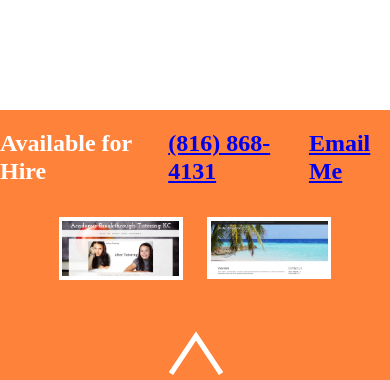
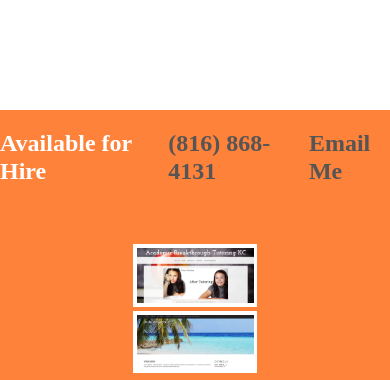
Before and after one commit to devchrisgallup/Portfolio, a plain HTML site: page index.html in a window 390 px wide. Shown: the part 671-1051 px from the top of the page. Drawn offline with nearby package versions, Linux system fonts and the light colour scheme.

```diff
--- a/css/styles.css
+++ b/css/styles.css
@@ -8,6 +8,30 @@ footer {
     background-color: #FFF;
     color: #555555;
     height: 50px;
+}
+
+a, u {
+    text-decoration: none;
+}
+
+/* unvisited link */
+a:link {
+    color: #555555;
+}
+
+/* visited link */
+a:visited {
+    color: #555555;
+}
+
+/* mouse over link */
+a:hover {
+    color: #FFF;
+}
+
+/* selected link */
+a:active {
+    color: #555555;
 }
 
 /* GENERAL */
@@ -35,18 +59,19 @@ footer {
 }
 
 /* CLIENTS */
-
-#clientWork {
+.clientWork {
     height: 300px;
     background-color: #FFF;
     color: #555555;
 }
 
 .clientImages {
+    display: block;
+    width: 30%;
+    margin: 0 auto;
+    margin-bottom: 1%;
     background-color: #FFF;
     padding: 1%;
-    margin: 3%;
-    width: 30%;
 }
 
 .clientImages:hover {
--- a/index.html
+++ b/index.html
@@ -23,7 +23,7 @@
         <div class="centerDiv">
             <a href="#clientWork"><img src="img/arrowDown.png" class="centerDiv" alt="Arrow Down"></a>
         </div>
-        <div id="clientWork" class="centerDiv marginTopTwenty">
+        <div id="clientWork" class="centerDiv marginTopTwenty clientWork">
             <h1>Client Work</h1>
         </div>
         <div class="centerDiv">
@@ -31,7 +31,7 @@
             <a href="tel:18168684131"><h2>(816) 868-4131</h2></a>&nbsp;&nbsp;&nbsp;&nbsp;&nbsp;
             <a href="mailto:chris.gallup@hotmail.com"><h2>Email Me</h2></a>
         </div>
-        <div class="centerDiv marginBottomTen">
+        <div class="marginBottomTen marginTopTen">
             <img src="img/tutor.png" id="tutor" class="clientImages" alt="screenshot of abtutoringkc.com">
             <img src="img/joyful.png" id="joyful" class="clientImages" alt="screenshot of joyfulanswers.com">
         </div>
```
